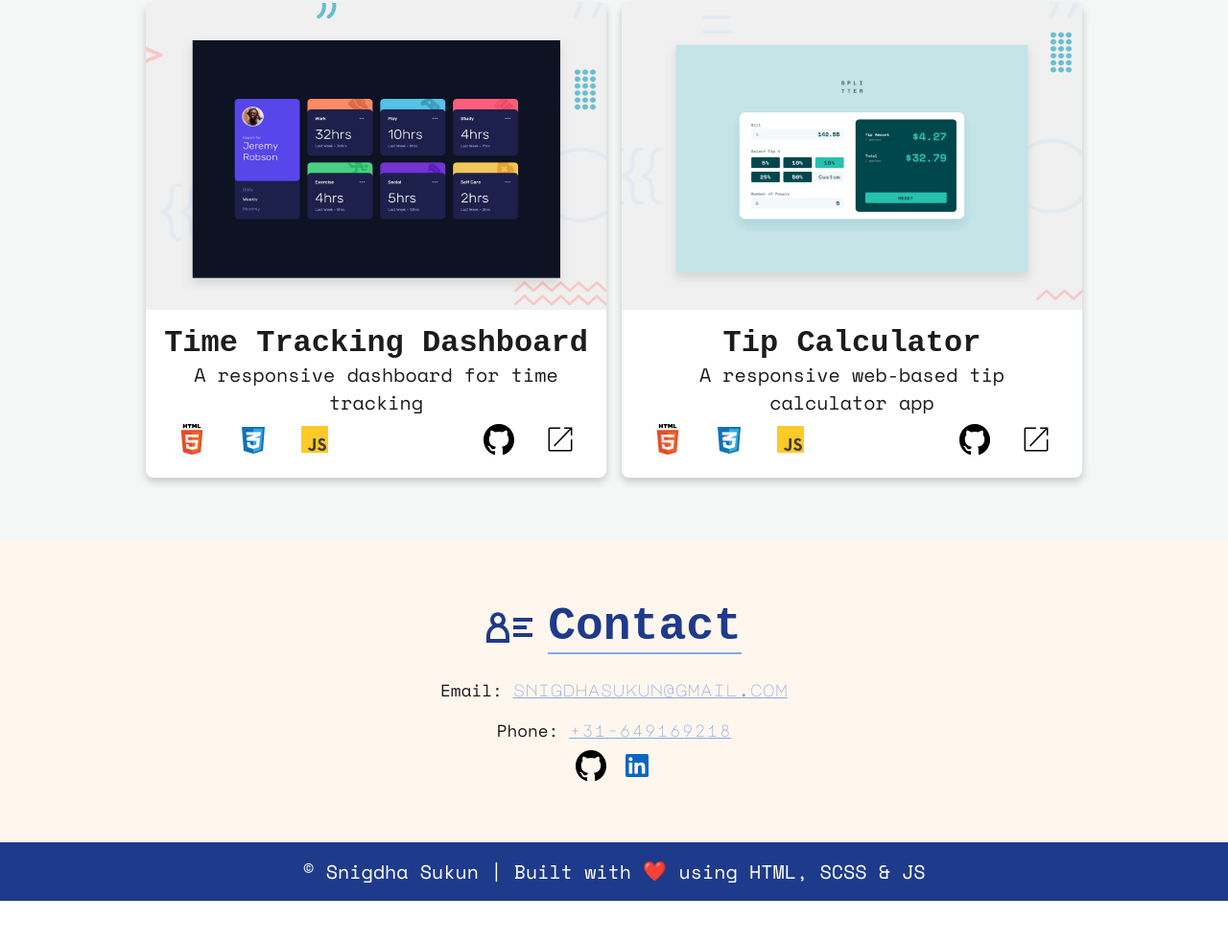
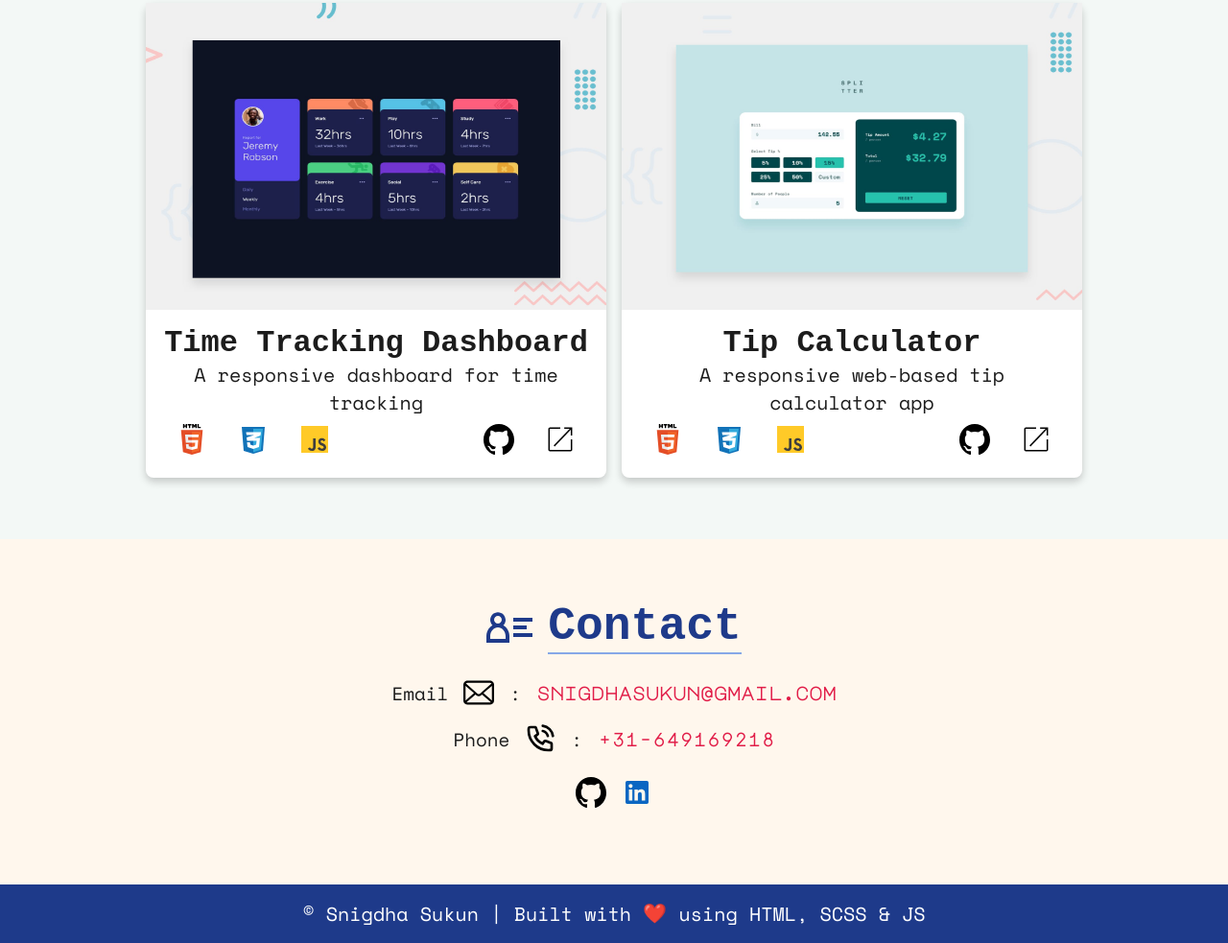
Before and after one commit to snigdha-sukun/snigdha-sukun-portfolio, a plain HTML site: page index.html in a window 1280 px wide. Shown: the part 7206-8189 px from the top of the page at 96% size. Before the commit the page ends 8145 px from the top, so only its background shows below. Drawn offline with nearby package versions, Linux system fonts and the light colour scheme; a web font is replaced by a local one.

Commit message:
contact content

```diff
--- a/index.html
+++ b/index.html
@@ -647,8 +647,15 @@
         <section id="contact" class="contact">
             <h2><span class="header-icon"><img src="./images/contact-card-svgrepo-com.svg" alt="" width="100%"
                         height="100%"></span> <span>Contact</span></h2>
-            <p>Email: <a href="mailto:snigdhasukun@gmail.com" target="_blank">snigdhasukun@gmail.com</a></p>
-            <p>Phone: <a href="tel:+31649169218" target="_blank">+31-649169218</a></p>
+            <div class="contact-detail">
+                Email <span class="contact-icon"><img src="./images/email-8-svgrepo-com.svg" alt="" width="100%"
+                        height="100%"> </span>: <a href="mailto:snigdhasukun@gmail.com"
+                    target="_blank">snigdhasukun@gmail.com</a>
+            </div>
+            <div class="contact-detail">Phone <span class="contact-icon"><img src="./images/phone-call-svgrepo-com.svg"
+                        alt="" width="100%" height="100%"> </span>: <a href="tel:+31649169218"
+                    target="_blank">+31-649169218</a>
+            </div>
             <div class="contact-links-container">
                 <a href="https://github.com/snigdha-sukun" target="_blank">
                     <img src="./images/github-142-svgrepo-com.svg" alt="Github" height="100%" width="100%" />
--- a/scss/_contact.scss
+++ b/scss/_contact.scss
@@ -29,9 +29,34 @@
     justify-content: center;
     align-items: center;
     gap: 1rem;
+    padding: 1rem;
 
     a {
         height: 2rem;
         width: 2rem;
     }
 }
+
+.contact-detail {
+    display: flex;
+    align-items: center;
+    gap: 1rem;
+    font-size: 1.2rem;
+    margin: 0.5rem 0;
+
+    a {
+        color: v.$highlight;
+        text-decoration: none;
+        font-weight: bold;
+
+        &:hover {
+            color: v.$primary-blue;
+        }
+    }
+}
+
+.contact-icon {
+    height: 2rem;
+    width: 2rem;
+    display: inline-block;
+}
```
Also changed, not shown: scss/index.css, 1 other file.
